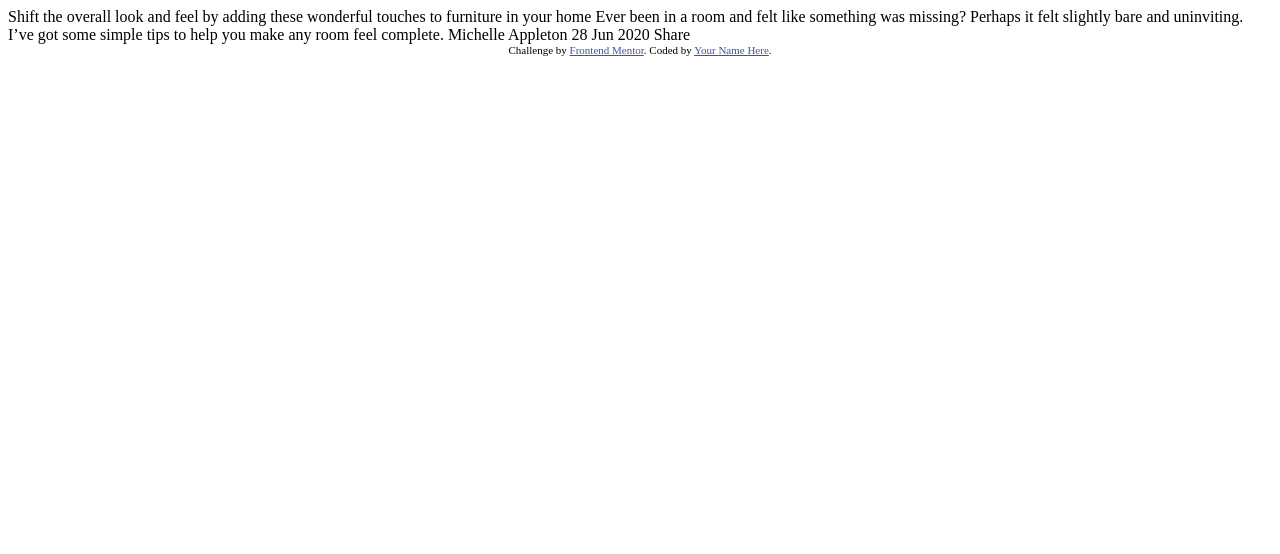
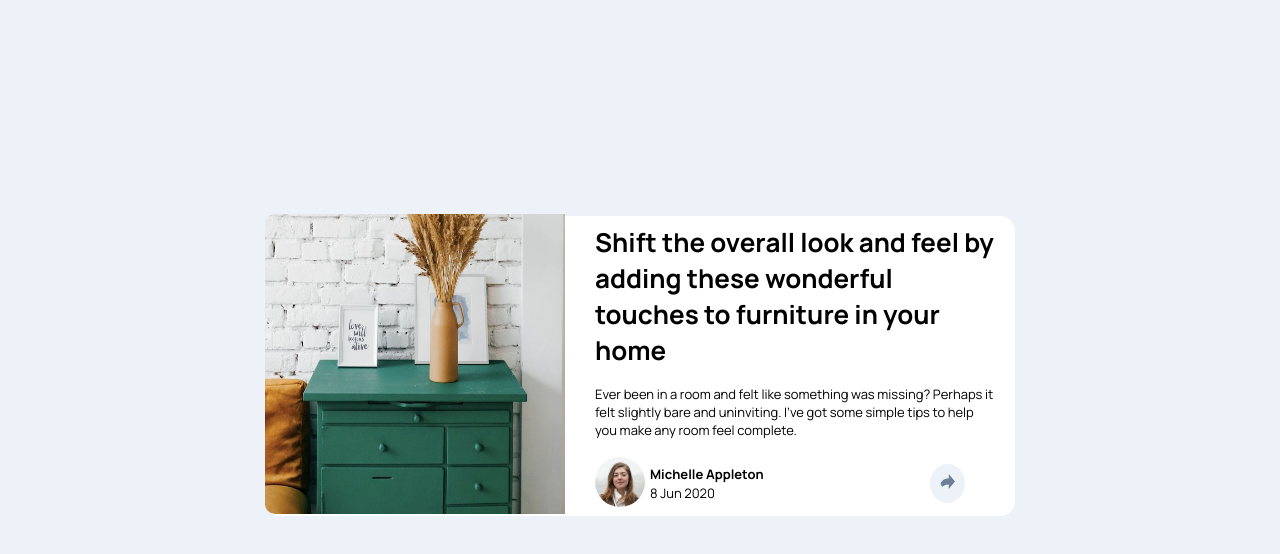
Before and after one commit to PranetaDwi/MyApplication, a plain HTML site: page index.html in a window 1280 px wide. Drawn offline with Linux system fonts and the light colour scheme.

Commit message:
Update index.html

```diff
--- a/index.html
+++ b/index.html
@@ -1,36 +1,43 @@
 <!DOCTYPE html>
 <html lang="en">
 <head>
-  <meta charset="UTF-8">
-  <meta name="viewport" content="width=device-width, initial-scale=1.0"> <!-- displays site properly based on user's device -->
-
-  <link rel="icon" type="image/png" sizes="32x32" href="./images/favicon-32x32.png">
-
-  <title>Frontend Mentor | Article preview component</title>
-
-  <!-- Feel free to remove these styles or customise in your own stylesheet 👍 -->
-  <style>
-    .attribution { font-size: 11px; text-align: center; }
-    .attribution a { color: hsl(228, 45%, 44%); }
-  </style>
+    <meta charset="UTF-8">
+    <meta http-equiv="X-UA-Compatible" content="IE=edge">
+    <meta name="viewport" content="width=device-width, initial-scale=1.0">
+    <link href="https://fonts.googleapis.com/css?family=Manrope:200,300,regular,500,600,700,800" rel="stylesheet" />
+    <link rel="stylesheet" href="stycss.css">
+    <title>Fronted Mentor Challenge</title>
 </head>
 <body>
-
-  Shift the overall look and feel by adding these wonderful
-  touches to furniture in your home
-
-  Ever been in a room and felt like something was missing? Perhaps
-  it felt slightly bare and uninviting. I’ve got some simple tips
-  to help you make any room feel complete.
-
-  Michelle Appleton
-  28 Jun 2020
-
-  Share
-
-  <div class="attribution">
-    Challenge by <a href="https://www.frontendmentor.io?ref=challenge" target="_blank">Frontend Mentor</a>.
-    Coded by <a href="#">Your Name Here</a>.
-  </div>
+    <div class="flex-container">
+        <div class="flex-gambar">
+            <img src="images/drawers.jpg">
+        </div>
+        <div class="flex-content">
+            <div class="flex-content_1">
+                <h1>Shift the overall look and feel by adding these wonderful touches to
+                    furniture in your home
+                </h1>
+                <p> Ever been in a room and felt like something was missing? Perhaps it
+                    felt slightly bare and uninviting. I’ve got some simple tips to help
+                    you make any room feel complete.
+                </p>
+            </div>
+            <div class="flex-content-2">
+                <div class="pp-username">
+                    <div class="pp">
+                        <img src="images/avatar-michelle.jpg">
+                    </div>
+                    <div class="username">
+                        <p><b>Michelle Appleton</b></p>
+                        <p> 8 Jun 2020</p>
+                    </div>
+                </div>
+                <div class="icon">
+                    <img src="images/icon-share.svg" alt="">
+                </div>
+            </div>
+        </div>
+    </div>
 </body>
 </html>
```
